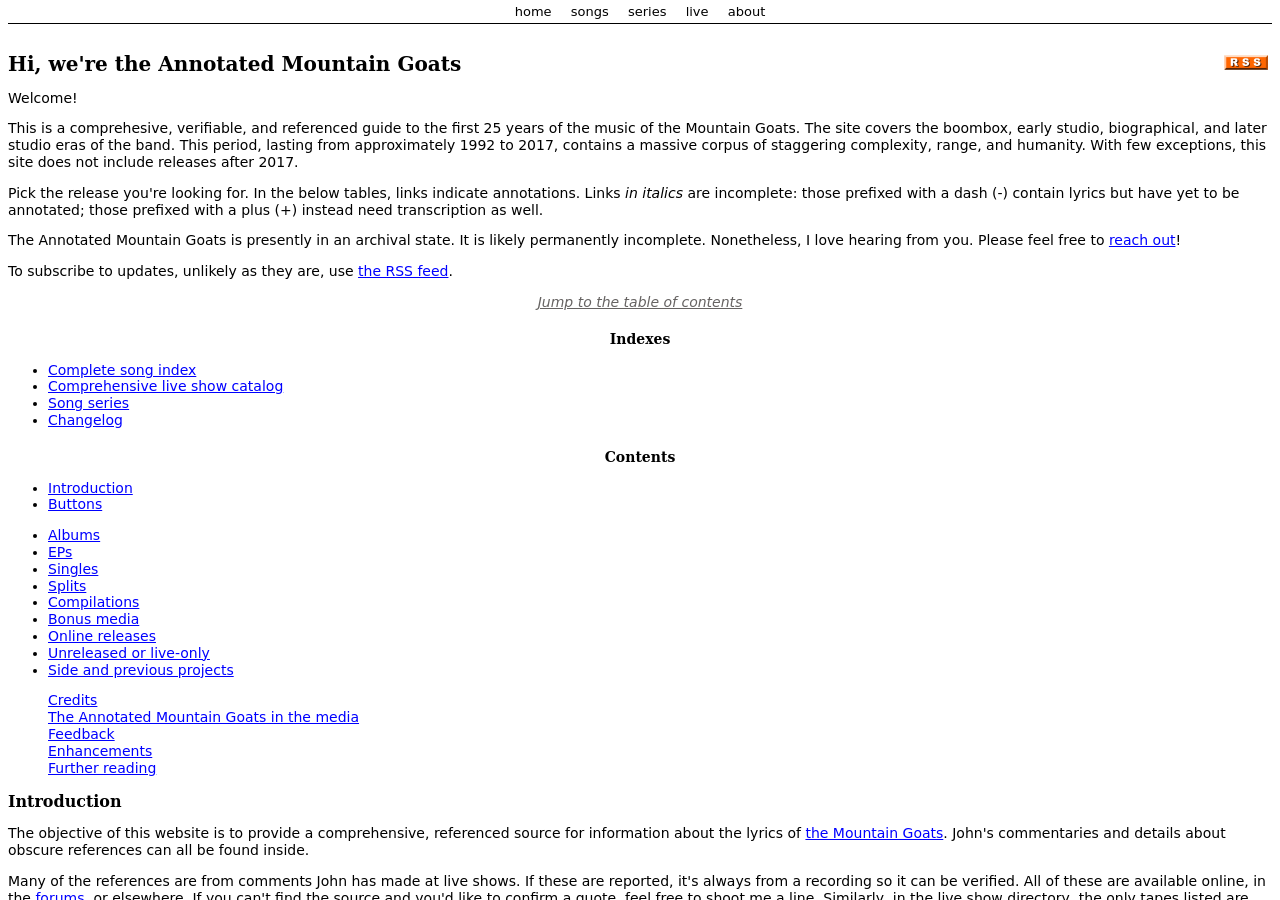
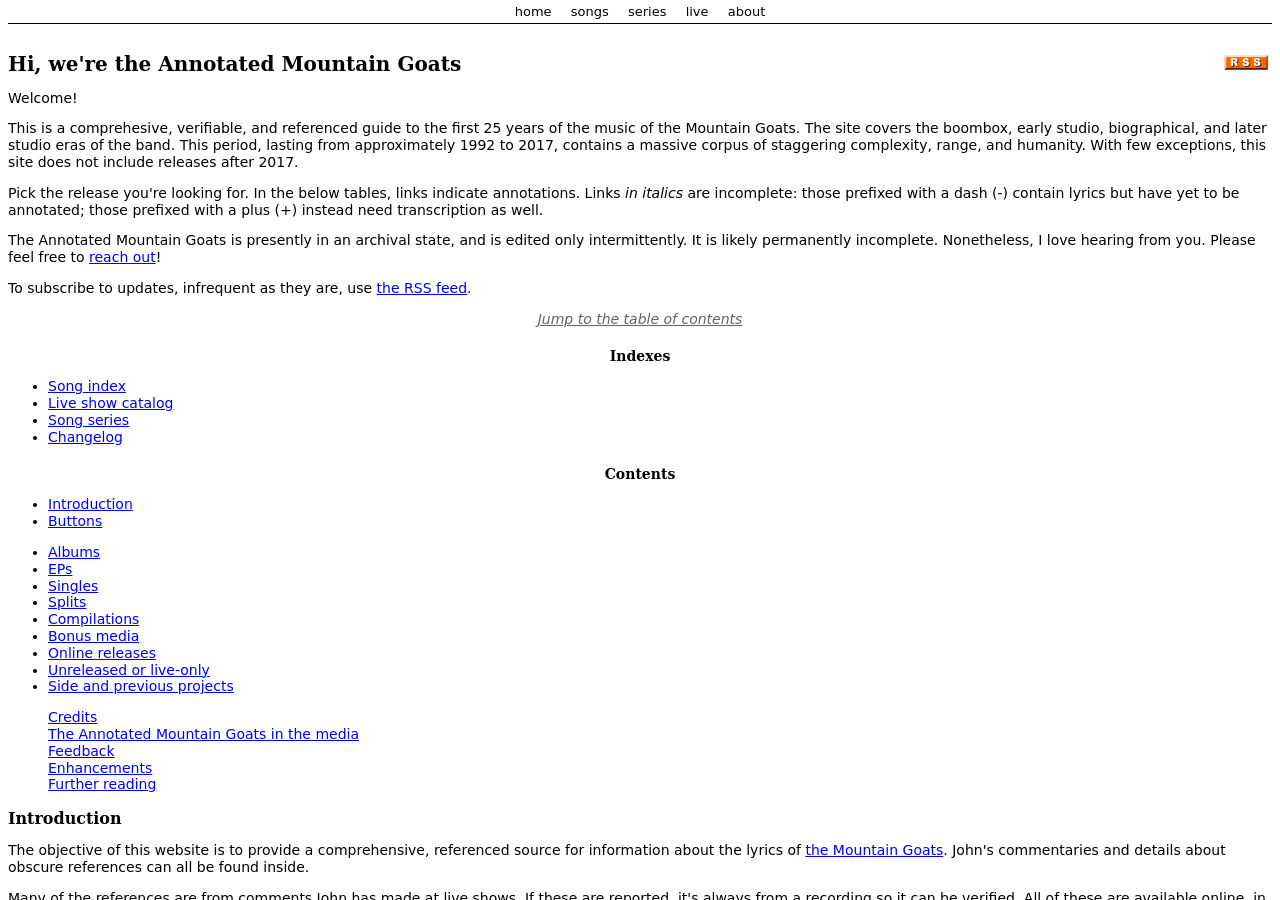
Before and after one commit to annotatedtmg/annotatedtmg, a Jekyll site: the page built from tmg/index.md, in a window 1280 px wide and 900 px high. Built offline with Jekyll 4.4.1, drawn with Linux system fonts in a browser that asks for light colours.

Commit message:
minor: Improve phrasing on index and about pages

```diff
--- a/tmg/index.md
+++ b/tmg/index.md
@@ -26,19 +26,19 @@
 contain lyrics but have yet to be annotated; those prefixed with a plus (+)
 instead need transcription as well.
 
-The Annotated Mountain Goats is presently in an archival state. It is likely
-permanently incomplete. Nonetheless, I love hearing from you. Please feel free
-to [reach out](about.html#contact)!
+The Annotated Mountain Goats is presently in an archival state, and is edited
+only intermittently. It is likely permanently incomplete. Nonetheless, I love
+hearing from you. Please feel free to [reach out](about.html#contact)!
 
-To subscribe to updates, unlikely as they are, use [the RSS feed](tmg-rss.xml).
+To subscribe to updates, infrequent as they are, use [the RSS feed](tmg-rss.xml).
 
 *[Jump to the table of contents](#indexes){: .jump }*
 {: style="text-align: center;"}
 
 ### Indexes ### {#indexes}
 
-* [Complete song index](songlist.html)
-* [Comprehensive live show catalog](live.html)
+* [Song index](songlist.html)
+* [Live show catalog](live.html)
 * [Song series](series.html)
 * [Changelog](changelog.html)
 
```
Also changed, not shown: tmg/about.md (+4 -3 lines).
